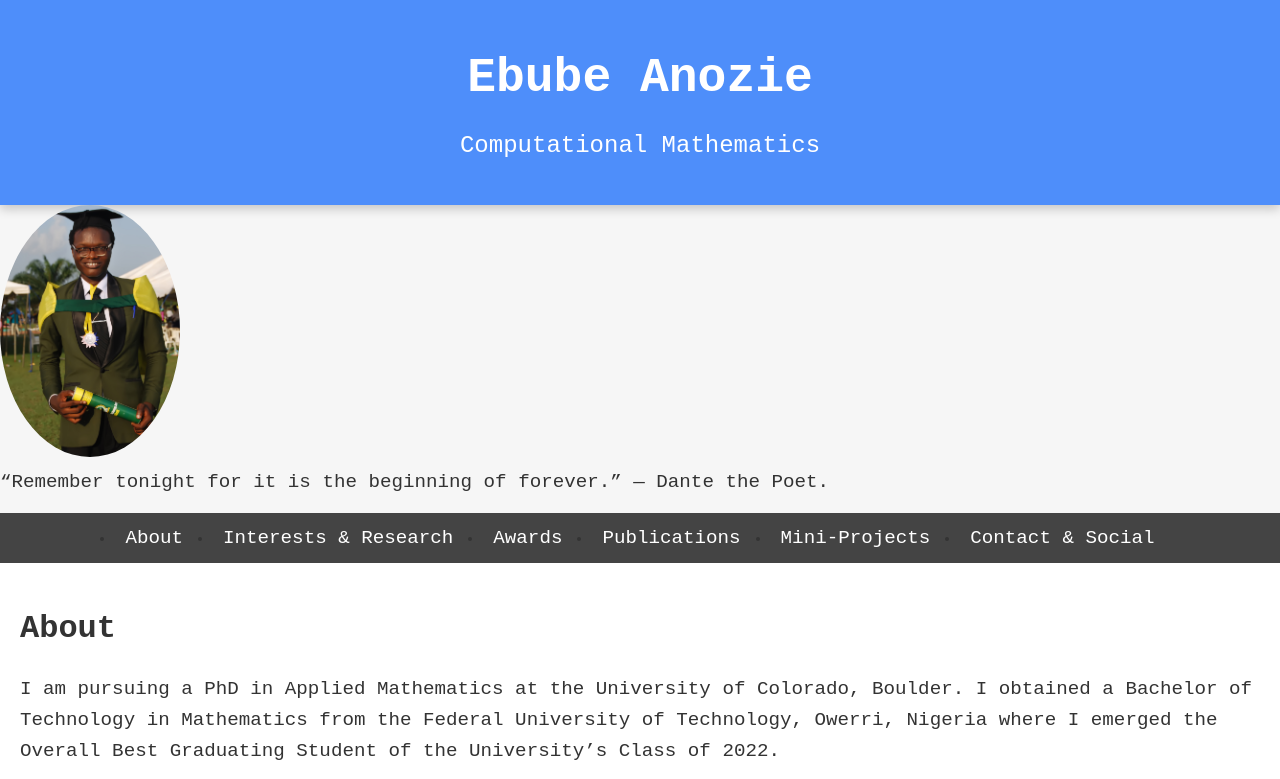
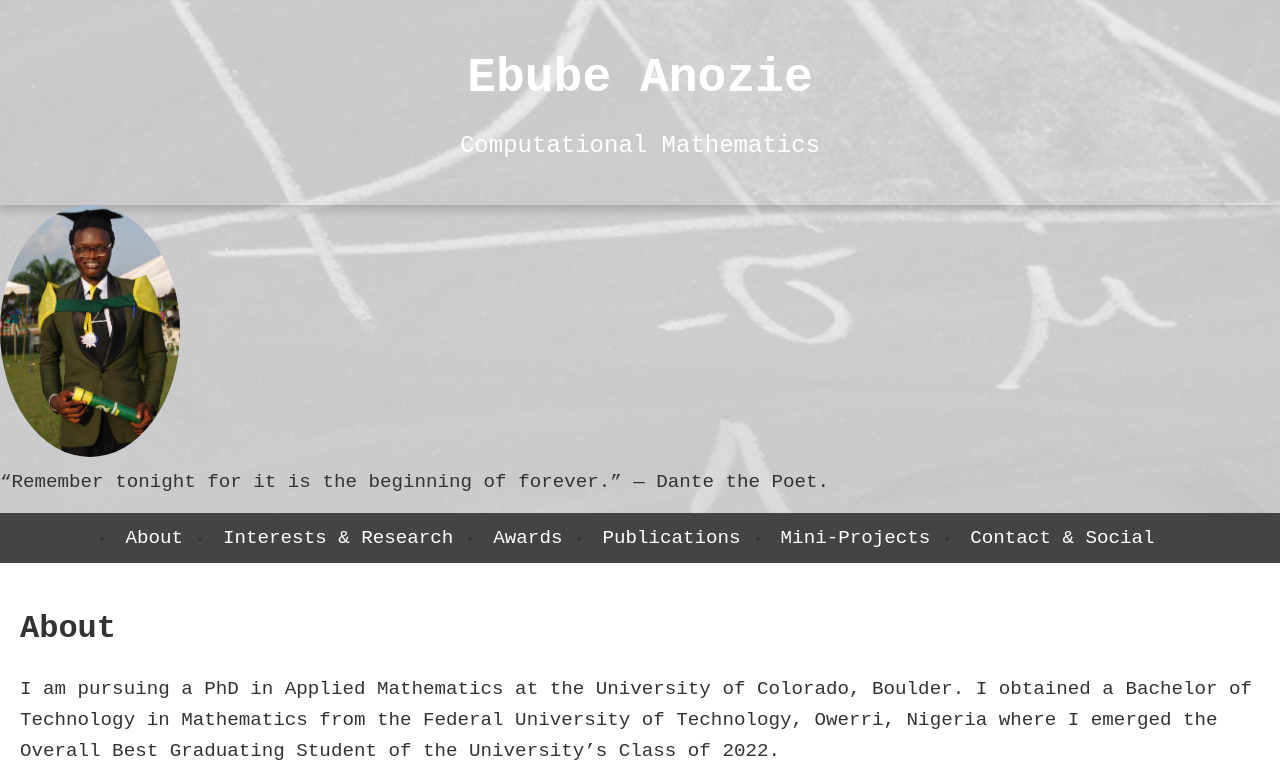
Before and after one commit to EbubeAnozie/ebubeanozie.github.io, a plain HTML site: page index.html in a window 1280 px wide. Shown: the top 779 px of the page. Drawn offline with Linux system fonts and the light colour scheme; a web font is replaced by a local one.

Commit message:
Update style2.css

```diff
--- a/styles/style2.css
+++ b/styles/style2.css
@@ -8,7 +8,7 @@
 html {
     font-size: 16px;
     scroll-behavior: smooth;
-    background: url('images/image5.jpg') no-repeat center center fixed; /* Add the background image */
+    background: url('../images/image5.jpg') no-repeat center center fixed; /* Add the background image */
     background-size: cover; /* Make sure the image covers the whole background */
     color: white;
 }
@@ -22,7 +22,7 @@ body {
 
 /* Header Section */
 header {
-    background: rgba(37, 117, 252, 0.8); /* Transparent blue background for header */
+    /*background: rgba(37, 117, 252, 0.8); /* Transparent blue background for header */
     color: white;
     text-align: center;
     padding: 40px 0;
```
